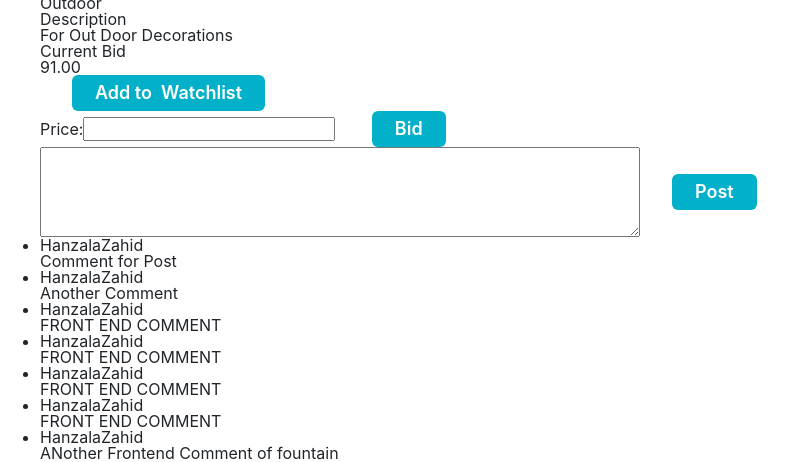
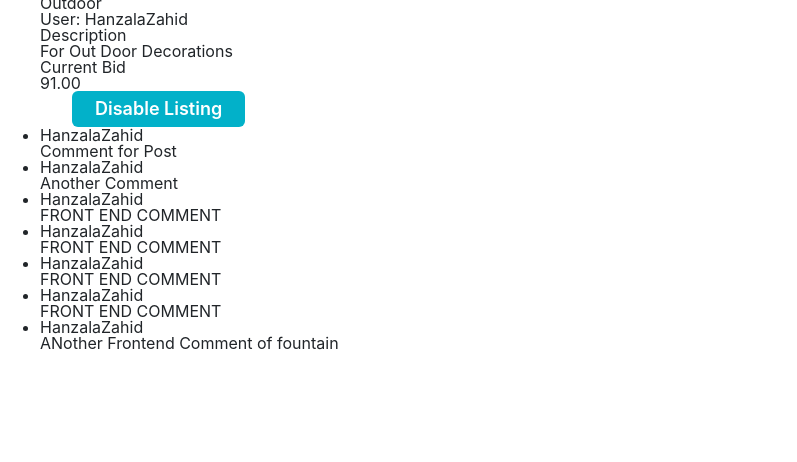
Before and after one commit to HanzalaZahid/Commerce-CS50, a Django app: page /listing/1 in a window 1280 px wide. Shown: the part 470-932 px from the top of the page, without its empty margins (0-797 px from the left). After the commit the page ends 820 px from the top, so only its background shows below. Run offline with Django 3.2, Linux system fonts and the light colour scheme; a user stored in the database is signed in; data comes from the database, SQL or seed files in the repository; some libraries are stand-ins or nearby versions.

Commit message:
Disbale Listing

```diff
--- a/auctions/models.py
+++ b/auctions/models.py
@@ -17,11 +17,13 @@ class Category(models.Model):
 
 
 class Listing(models.Model):
+    user = models.ForeignKey(User, on_delete=models.CASCADE, related_name='listing_user')
     title = models.CharField('Title', max_length=256)
     description = models.TextField('Description')
     image = models.URLField('Image')
     category = models.ForeignKey(Category, on_delete=models.CASCADE, related_name='listings')
-    watchlist = models.ManyToManyField(User, related_name='watchlist_listings', blank=True)
+    status = models.BooleanField('Status', default=True)
+    # watchlist = models.ManyToManyField(User, related_name='watchlist_listings', blank=True)
     created_at = models.DateTimeField('Created At', default=timezone.now, editable=False)
 
     def __str__(self):
@@ -47,8 +49,8 @@ class Comment(models.Model):
 
 
 class Watchlist(models.Model):
-    user = models.ForeignKey(User, on_delete=models.CASCADE, related_name='Watchlist')
-    listing = models.ForeignKey(Listing, on_delete=models.CASCADE, related_name='Watchlist')
+    user = models.ForeignKey(User, on_delete=models.CASCADE, related_name='user')
+    listing = models.ForeignKey(Listing, on_delete=models.CASCADE, related_name='listing')
 
     def __str__(self):
         return f'{self.user} -> {self.listing}'
--- a/auctions/templates/auctions/layout.html
+++ b/auctions/templates/auctions/layout.html
@@ -22,6 +22,9 @@
             </li>
             {% if user.is_authenticated %}
                 <li class="nav-item">
+                    <a class="nav-link" href="{% url 'show_watchlist' %}">Watchlist</a>
+                </li>
+                <li class="nav-item">
                     <a class="nav-link" href="{% url 'logout' %}">Log Out</a>
                 </li>
             {% else %}
--- a/auctions/templates/auctions/show.html
+++ b/auctions/templates/auctions/show.html
@@ -15,6 +15,7 @@
             {{ listing.category }}
         </div>
         <div class="description">
+            User: {{ listing.user }}
             <div class="label">
                 Description
             </div>
@@ -36,6 +37,13 @@
                 {% endfor %}
             </ul>
         {% endif %}
+        {% if listing.user.id == user.id %}
+            <form action="{% url 'disable_listing' listing_id=listing.id %}" method ='POST'>
+                {% csrf_token %}
+                <input type='submit' value = 'Disable Listing'/>
+            </form>
+        {% endif %}
+        {% if listing.user.id != user.id %}
             <form action="{% url 'watchlist' listing_id=listing.id %}" method='POST'>
                 {% csrf_token %}
                 <input type='submit' value='{% if watchlist %} Remove From {% else %}Add to {% endif %} Watchlist' />
@@ -45,8 +53,6 @@
                 {{ bid_form}}
                 <input type='submit' value="Bid">
             </form>
-
-
             <div class="add_comment">
                 <form action="{% url 'comment' listing_id=listing.id %}" method="post">
                     {% csrf_token %}
@@ -54,6 +60,7 @@
                     <input type="submit" value="Post">
                 </form>
             </div>
+        {% endif %}
     {% else %}
         <p>Login to Add Comment</p>
     {% endif %}
--- a/auctions/urls.py
+++ b/auctions/urls.py
@@ -7,8 +7,10 @@ urlpatterns = [
     path("logout", views.logout_view, name="logout"),
     path("register", views.register, name="register"),
 
-    path('listing/<str:listing_id>', views.show, name='show'),
-    path('listing/<str:listing_id>/comment', views.comment, name='comment'),
-    path('listing/<str:listing_id>/bid', views.bid, name='bid'),
-    path('listing/<str:listing_id>/watchlist', views.watchlist, name='watchlist'),
+    path('listing/<int:listing_id>', views.show, name='show'),
+    path('listing/watchlist', views.show_watchlist, name='show_watchlist'),
+    path('listing/<int:listing_id>/comment', views.comment, name='comment'),
+    path('listing/<int:listing_id>/bid', views.bid, name='bid'),
+    path('listing/<int:listing_id>/watchlist', views.watchlist, name='watchlist'),
+    path('listing/<int:listing_id>/disbale', views.disbale_listing, name='disable_listing'),
 ]
--- a/auctions/views.py
+++ b/auctions/views.py
@@ -1,4 +1,5 @@
 from django import forms
+from django.db.models import Max
 from django.contrib.auth import authenticate, login, logout
 from django.db import IntegrityError
 from django.http import HttpResponse, HttpResponseRedirect
@@ -20,7 +21,7 @@ class BidForm(forms.Form):
 
 # VIEWS GOES HERE
 def index(request):
-    listings = Listing.objects.all()
+    listings = Listing.objects.filter(status = True)
     return render(request, "auctions/index.html", {
         'listings'   :   listings,
     })
@@ -77,10 +78,25 @@ def register(request):
     else:
         return render(request, "auctions/register.html")
 
+def disbale_listing(request, listing_id):
+    if request.method == 'POST':
+        try:
+            listing = Listing.objects.get(id = listing_id)
+            listing.status = False
+            listing.save()
+            return render(request, 'auctions/index.html')
+        except Listing.DoesNotExist:
+            return render(request, 'auctions/error.html', {
+            'message' : '404 - Listing Not Found'
+            })
+    else:
+        return render(request, 'auctions/error.html', {
+            'message': 'Not Allowed'
+        })
 
 def show(request, listing_id):
     try:
-        listing = Listing.objects.get(id = listing_id)
+        listing = Listing.objects.get(id = listing_id, status = True)
     except Listing.DoesNotExist:
         return render(request, 'auctions/error.html', {
             'message' : '404 - Listing Not Found'
@@ -89,15 +105,18 @@ def show(request, listing_id):
     bid_form = BidForm(listing=listing)
     comments = Comment.objects.filter(listing = listing_id)
     highestbid = Bid.objects.filter(listing = listing).order_by('-price').first()
-    user_id = request.user.id
-    user = User.objects.get(id=user_id)
-    existing_watchlist = Watchlist.objects.filter(user = user, listing = listing)
+    if request.user.is_authenticated:
+        user_id = request.user.id
+        user = User.objects.get(id=user_id)
+        existing_watchlist = Watchlist.objects.filter(user = user, listing = listing)
+    else:
+        existing_watchlist = None
     return render(request, 'auctions/show.html', {
         'listing' : listing,
         'comments' : comments,
         'bid_form' : bid_form,
         'highestbid' : highestbid.price if highestbid else None,
-        'watchlist' : existing_watchlist if existing_watchlist.exists() else None
+        'watchlist' : existing_watchlist
     })
 
 def bid(request, listing_id):
@@ -153,3 +172,17 @@ def watchlist(request, listing_id):
         return render(request, 'auctions/error.html', {
             'message' : 'Not Allowed'
         })
+
+def show_watchlist(request):
+    if request.user.is_authenticated:
+        watchlist = Watchlist.objects.filter(user = request.user)
+        for item in watchlist:
+            highest_bid = Bid.objects.filter(listing = item.listing).aggregate(Max('price'))
+            item.price = highest_bid['price__max']
+        return render(request, 'auctions/watchlist.html', {
+            'watchlist' : watchlist
+        })
+    else:
+        return render(request, 'auctions/error.html', {
+            'message': 'Login To View Watchlist'
+        })
```
Also changed, not shown: auctions/templates/auctions/watchlist.html (added, +15 -0 lines), auctions/migrations/0006_remove_listing_watchlist_listing_status_and_more.py (added), auctions/migrations/0007_listing_user.py (added), db.sqlite3. Lines whose indentation alone changed are shown as unchanged.
